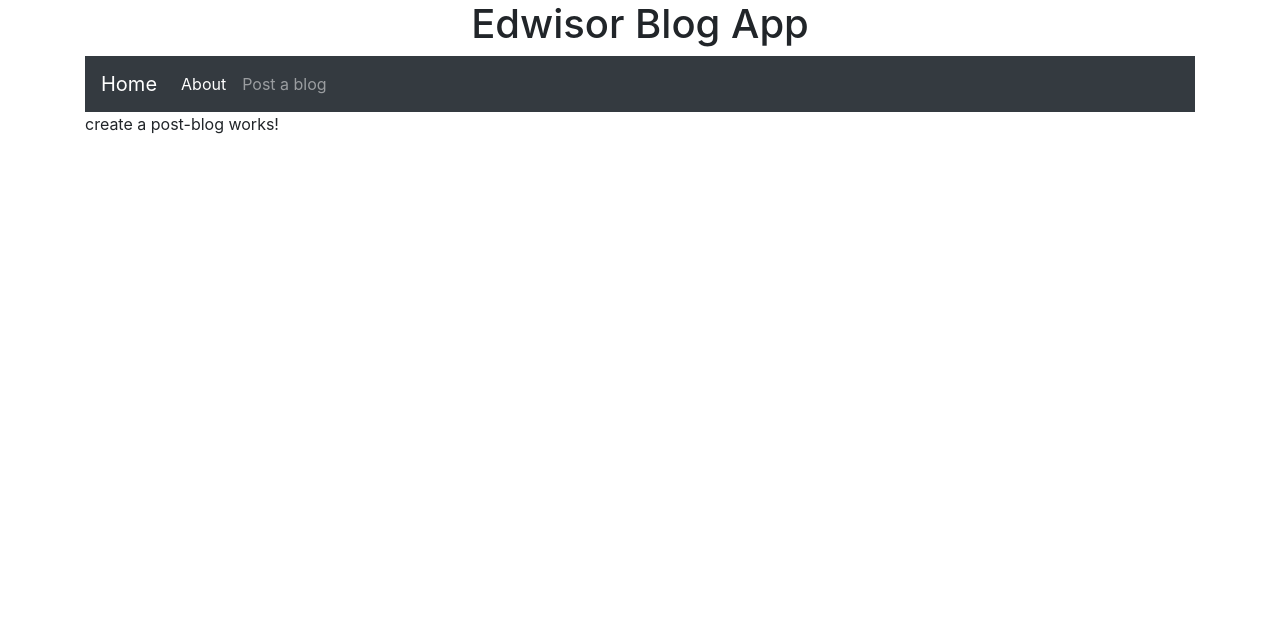
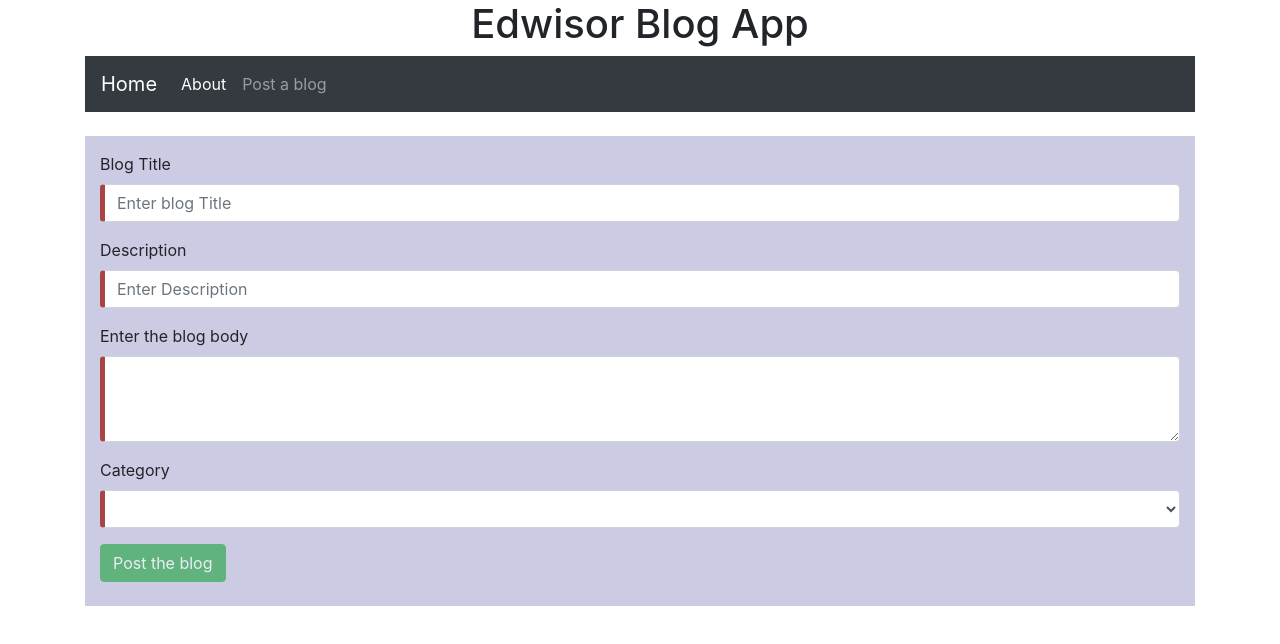
Before and after one commit to trymycode/angular-blog-app, an Angular app: page /create in a window 1280 px wide. Shown: the top 644 px of the page. Built offline with nearby package versions, Linux system fonts and the light colour scheme.

Commit message:
created forms for post a blog

```diff
--- a/src/app/blog-create/blog-create.component.css
+++ b/src/app/blog-create/blog-create.component.css
@@ -0,0 +1,7 @@
+.ng-valid[required], .ng-valid.required  {
+  border-left: 5px solid #42A948; /* green */
+}
+
+.ng-invalid:not(form)  {
+  border-left: 5px solid #a94442; /* red */
+}
--- a/src/app/blog-create/blog-create.component.html
+++ b/src/app/blog-create/blog-create.component.html
@@ -1,3 +1,42 @@
-<p>
-  blog-create works!
-</p>
+<div class="container mt-4"style="background-color: #cbcbe4;">
+
+  <div class="row" style="text-align:left">
+    <div class="col-md-12">
+      <form #createBlogForm="ngForm" (ngSubmit)="createBlog()">
+
+        <div class="form-group">
+
+
+          <label class="mt-3">Blog Title</label>
+          <input type="text" name="blogTitle" [(ngModel)]="blogTitle" #title="ngModel" class="form-control" placeholder="Enter blog Title"
+            required>
+
+        </div>
+        <div [hidden]="title.valid || title.pristine" class="alert alert-danger">
+         Blog Title is required
+        </div>
+
+        <div class="form-group">
+          <label>Description</label>
+          <input type="text" name="blogDescription" [(ngModel)]="blogDescription" #description="ngModel" class="form-control" placeholder="Enter Description"
+            required>
+        </div>
+        <div class="form-group">
+          <label>Enter the blog body</label>
+          <textarea name="blogBodyHtml" [(ngModel)]="blogBodyHtml" #bodyHtml="ngModel" class="form-control" rows="3" required></textarea>
+        </div>
+        <div class="form-group">
+          <label>Category</label>
+          <select [(ngModel)]="blogCategory" #category="ngModel" name="blogCategory" class="form-control" id="category" required>
+                <option *ngFor="let category of possibleCategories" [value]="category">{{category}}</option>
+              </select>
+        </div>
+
+
+        <button type="submit" class="btn btn-success mb-4" [disabled]="!createBlogForm.form.valid">Post the blog</button>
+      </form>
+    </div>
+
+  </div>
+
+</div>
--- a/src/app/blog-create/blog-create.component.ts
+++ b/src/app/blog-create/blog-create.component.ts
@@ -1,4 +1,6 @@
+import { BlogHttpService } from './../blog-http.service';
 import { Component, OnInit } from '@angular/core';
+
 
 @Component({
   selector: 'app-blog-create',
@@ -6,10 +8,37 @@ import { Component, OnInit } from '@angular/core';
   styleUrls: ['./blog-create.component.css']
 })
 export class BlogCreateComponent implements OnInit {
+  public blogTitle: string;
+  public blogBodyHtml: string;
+  public blogDescription: string;
+  public blogCategory: string;
+  public possibleCategories = ["Comedy","Drama","Action","Technology"];
 
-  constructor() { }
+  constructor( public blogHttpService: BlogHttpService ) { }
 
   ngOnInit() {
   }
+   public createBlog():any{
+    let blogData = {
+      title: this.blogTitle,
+      description: this.blogDescription,
+      blogBody: this.blogBodyHtml,
+      category: this.blogCategory
+    }
+    console.log(blogData);
+    this.blogHttpService.createBlog(blogData).subscribe(
+      data => {
+        console.log("Blog Created");
+        console.log(data);
+        alert("Blog Posted successfully!");
+      },
+      error => {
+        console.log("Some error occured");
+        console.log(error);
+        alert("Some error occured");
+      }
+    )
+
+   }
 
 }
--- a/src/app/blog-http.service.ts
+++ b/src/app/blog-http.service.ts
@@ -10,23 +10,40 @@ export class BlogHttpService {
   public allBlogs;
   public currentBlogs;
   public baseUrl:string = 'https://blogapp.edwisor.com/api/v1/blogs';
+  public authtoken:string = '?authToken=ZGYzNGQxY2RhZGJjMjM2ZTQ1ZDUwNTE4M2UyYmE3ZGFhN2VkOTYyZmU4N2Q5NWY0MmQ0ZGNmNDNhODdhODI4ZWYyOTI5NTJhMDhiODU4YmY5ZjRlZDkzZWQ0ZGUxMDhmMDU4YmI0N2ZjZmI2MDFhOTdjOTdjNmE3NzUxYzZhZTU0MTQz';
 
 constructor( private _http: HttpClient) {
   console.log("constructor of Blog-http service was called");
  }
 //  method to return allblogs;
 public getAllBlogs() {
- let myResponse = this._http.get(this.baseUrl+'/all'+'?authToken=ZGYzNGQxY2RhZGJjMjM2ZTQ1ZDUwNTE4M2UyYmE3ZGFhN2VkOTYyZmU4N2Q5NWY0MmQ0ZGNmNDNhODdhODI4ZWYyOTI5NTJhMDhiODU4YmY5ZjRlZDkzZWQ0ZGUxMDhmMDU4YmI0N2ZjZmI2MDFhOTdjOTdjNmE3NzUxYzZhZTU0MTQz');
+ let myResponse = this._http.get(this.baseUrl+'/all'+ this.authtoken);
  console.log(myResponse);
  return myResponse.pipe(catchError(this.errorHandler))
 
 }
 errorHandler(error: HttpErrorResponse){
-  return throwError(error);
+   console.log(error.message);
+  return throwError(error.message);
+
 }
 // method to get a particular blog
 public getSingleBlogInformation(currentBlogId):any{
-  let myResponse = this._http.get(this.baseUrl+'/view'+ '/'+ currentBlogId +'?authToken=ZGYzNGQxY2RhZGJjMjM2ZTQ1ZDUwNTE4M2UyYmE3ZGFhN2VkOTYyZmU4N2Q5NWY0MmQ0ZGNmNDNhODdhODI4ZWYyOTI5NTJhMDhiODU4YmY5ZjRlZDkzZWQ0ZGUxMDhmMDU4YmI0N2ZjZmI2MDFhOTdjOTdjNmE3NzUxYzZhZTU0MTQz');
+  let myResponse = this._http.get(this.baseUrl+'/view'+ '/'+ currentBlogId + this.authtoken);
   return myResponse;
 }
+ public createBlog(blogData):any {
+    let myResponse= this._http.post( this.baseUrl + '/create' + this.authtoken ,blogData);
+    return myResponse;
+ }
+ public deleteBlog(blogId):any {
+   let data = {};
+   let myResponse = this._http.post(this.baseUrl + '/'+ blogId  + '/delete' + this.authtoken, data );
+   return myResponse;
 }
+public editBlog(blogId, blogData):any{
+  let myResponse = this._http.put(this.baseUrl+'/'+ blogId  + '/edit' + this.authtoken, blogData);
+  return myResponse;
+}
+
+}
--- a/src/app/home/home.component.ts
+++ b/src/app/home/home.component.ts
@@ -1,6 +1,5 @@
 import { BlogHttpService } from './../blog-http.service';
 import { Component, OnInit } from '@angular/core';
-import { BlogService } from './../blog.service';
 
 @Component({
   selector: 'app-home',
--- a/src/app/post-blog/post-blog.component.html
+++ /dev/null
@@ -1,3 +0,0 @@
-<p>
- create a post-blog works!
-</p>
--- a/src/app/post-blog/post-blog.component.ts
+++ /dev/null
@@ -1,15 +0,0 @@
-import { Component, OnInit } from '@angular/core';
-
-@Component({
-  selector: 'app-post-blog',
-  templateUrl: './post-blog.component.html',
-  styleUrls: ['./post-blog.component.css']
-})
-export class PostBlogComponent implements OnInit {
-
-  constructor() { }
-
-  ngOnInit() {
-  }
-
-}
```
Also changed, not shown: src/app/app.module.ts (+3 -4 lines), src/app/post-blog/post-blog.component.css (deleted), 1 other file (tests, documents, lock files or other folders).
